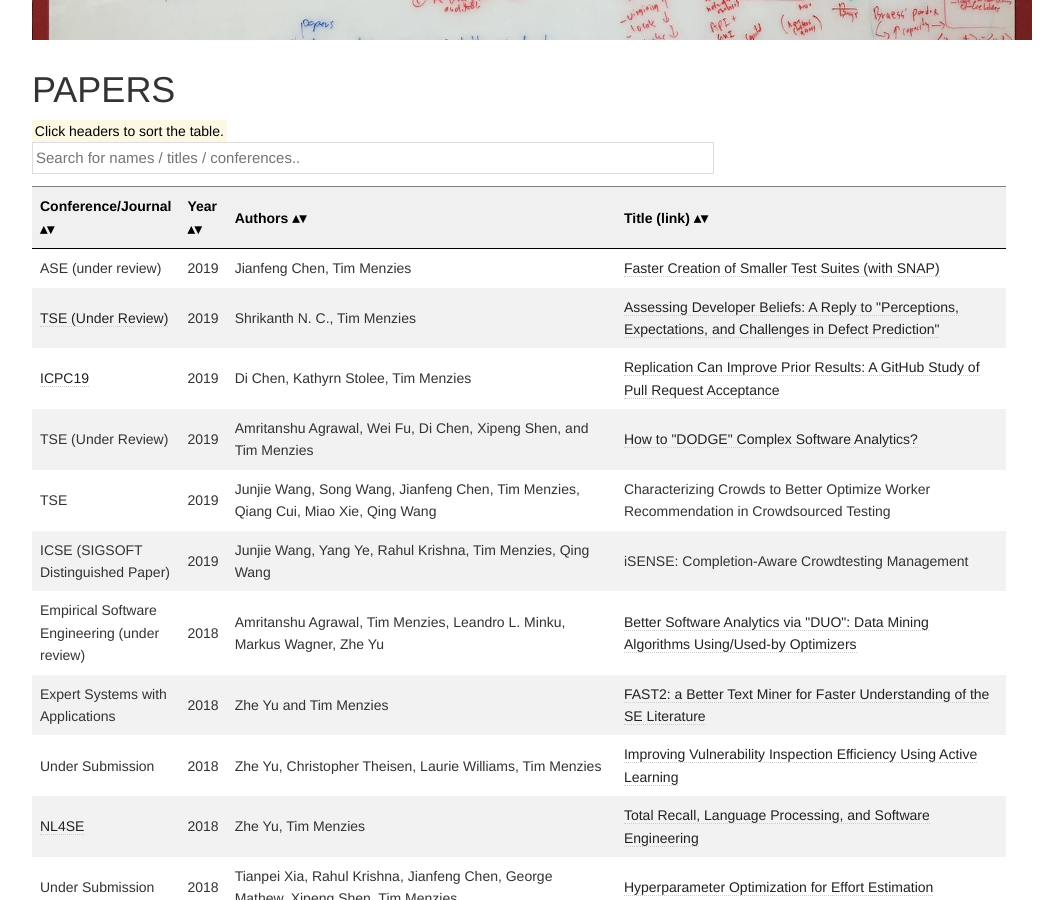
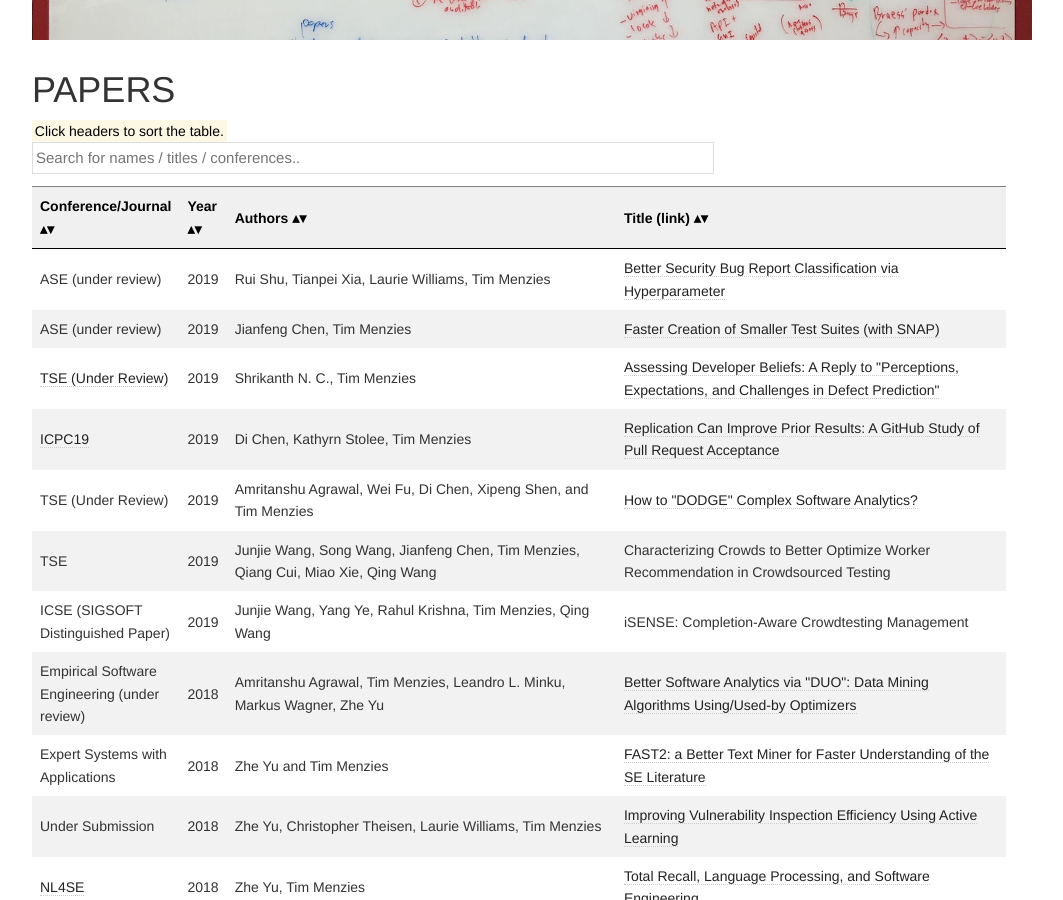
Before and after one commit to ai-se/ai-se.github.io, a Jekyll site: the page built from papers/index.html, in a window 1280 px wide and 900 px high, scrolled down 695 px. Shown: the whole window, without its empty margins (126-1189 px from the left). Built offline with Jekyll 4.4.1, drawn with Linux system fonts in a browser that asks for light colours.

Commit message:
Update index.html

```diff
--- a/papers/index.html
+++ b/papers/index.html
@@ -36,6 +36,15 @@ table.sortable th:not(.sorttable_sorted):not(.sorttable_sorted_reverse):not(.sor
 	<tr><th width="100">Conference/Journal</th><th width="30">Year</th><th width="400">Authors</th><th width="400">Title (link)</th></tr>
 </thead>
 <tbody>
+
+<tr>
+    <td>ASE (under review)</td>
+    <td>2019</td>
+    <td>Rui Shu, Tianpei Xia, Laurie Williams, Tim Menzies</td>
+    <td><a href="http://ai4se.net/">
+      Better Security Bug Report Classification via Hyperparameter
+  </a></td>
+  </tr>
 
 <tr>
     <td>ASE (under review)</td>
```
